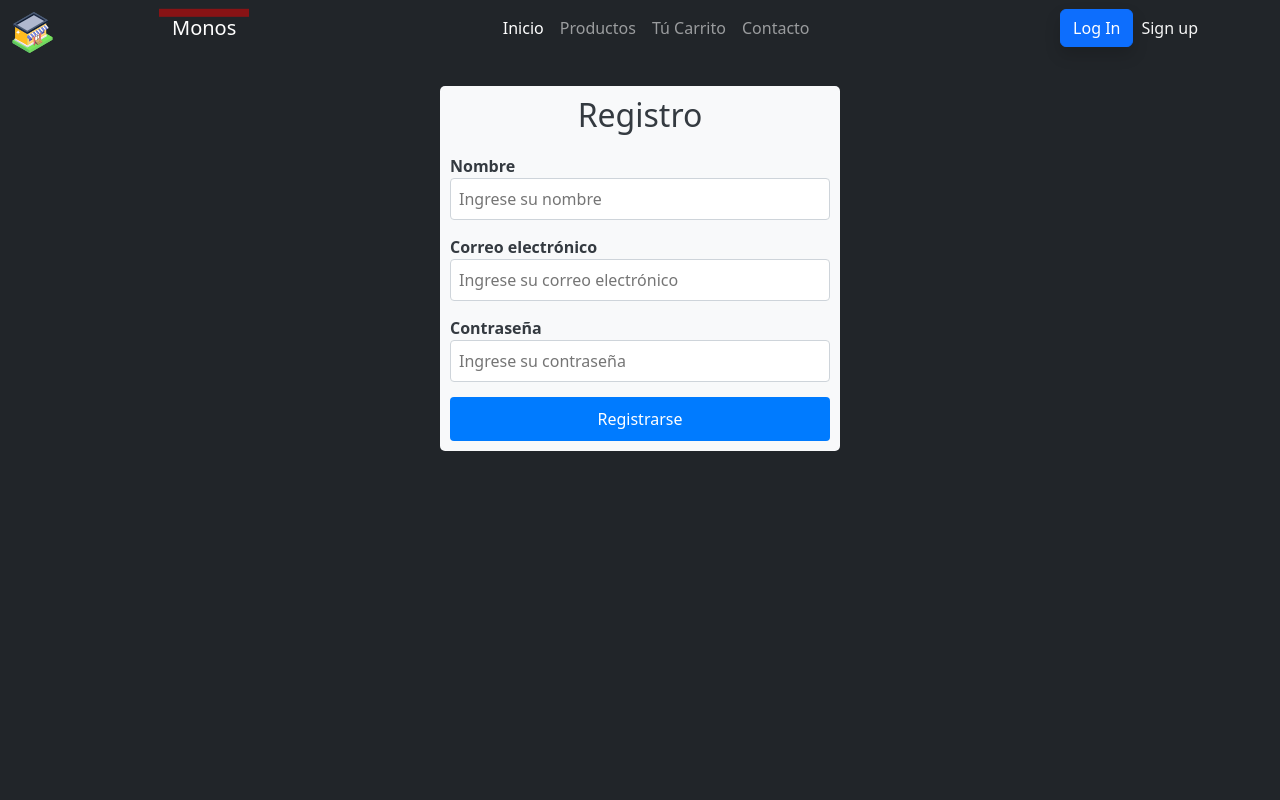
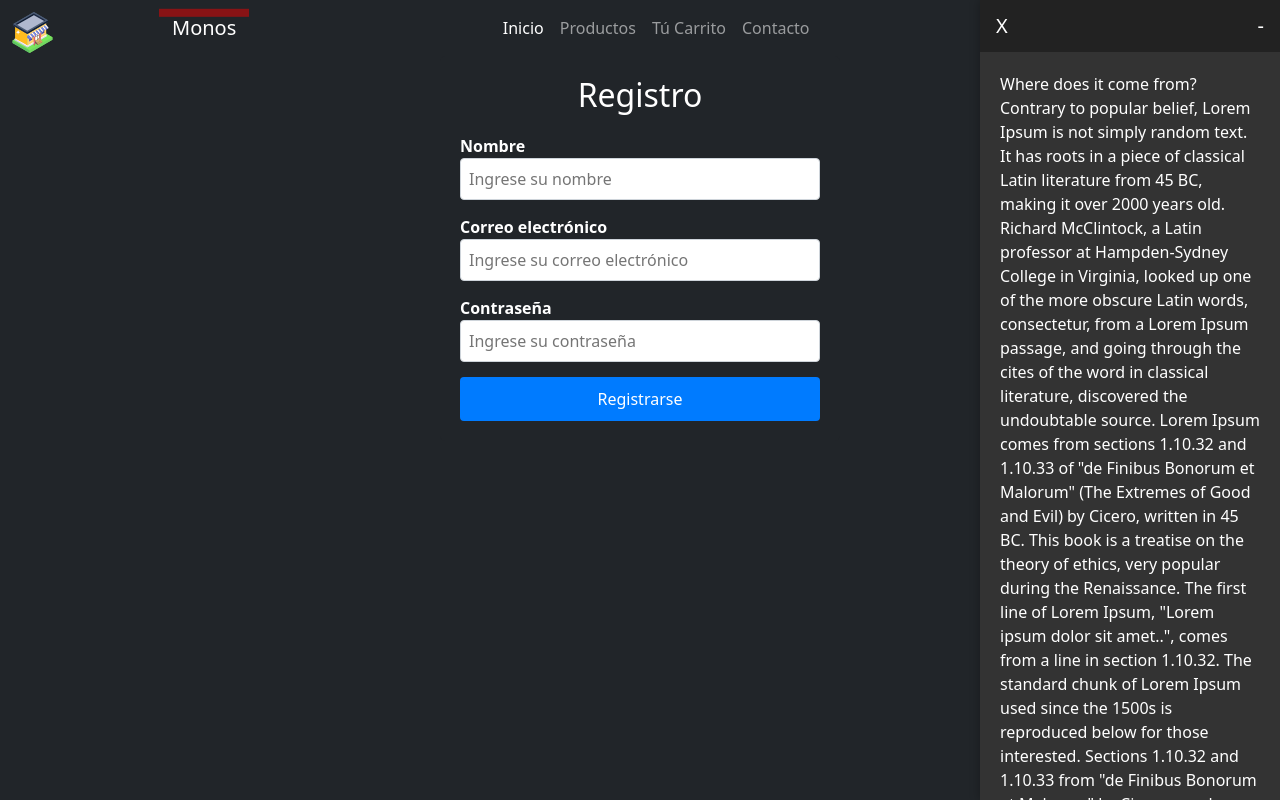
Before and after one commit to camilitwo/angular-venta-app, an Angular app: page /signup in a window 1280 px wide. Built offline with nearby package versions, Linux system fonts and the light colour scheme.

Commit message:
se añade barra lateral, como prueba

```diff
--- a/src/app/app.component.html
+++ b/src/app/app.component.html
@@ -2,3 +2,4 @@
 
 <!-- Aquí va el resto del contenido de tu plantilla -->
 <router-outlet></router-outlet>
+<app-lateral-overlay></app-lateral-overlay>
--- a/src/app/app.module.ts
+++ b/src/app/app.module.ts
@@ -15,6 +15,7 @@ import { ProductsComponent } from './products/products.component';
 import { BrowserAnimationsModule } from '@angular/platform-browser/animations';
 import { HttpClientModule } from '@angular/common/http';
 import { LogoOverlayComponent } from './logo-overlay/logo-overlay.component';
+import { LateralOverlayComponent } from './lateral-overlay/lateral-overlay.component';
 
 
 
@@ -32,6 +33,7 @@ import { LogoOverlayComponent } from './logo-overlay/logo-overlay.component';
     ProductSectionComponent,
     ProductsComponent,
     LogoOverlayComponent,
+    LateralOverlayComponent,
   ],
   imports: [
     BrowserModule,
--- /dev/null
+++ b/src/app/lateral-overlay/lateral-overlay.component.css
@@ -0,0 +1,74 @@
+aside {
+  position: fixed;
+  top: 0;
+  right: 0;
+  width: 300px;
+  height: 100%;
+  background-color: #333;
+  color: #fff;
+  box-shadow: 0 0 10px rgba(0, 0, 0, 0.3);
+  transition: width 0.3s;
+  z-index: 9999;
+}
+
+aside.minimized {
+  width: 60px;
+}
+
+aside.closed {
+  display: none;
+}
+
+.overlay-header {
+  display: flex;
+  justify-content: space-between;
+  align-items: center;
+  padding: 10px;
+  background-color: #222;
+}
+
+.overlay-header button {
+  background-color: transparent;
+  border: none;
+  color: #fff;
+  font-size: 20px;
+  cursor: pointer;
+  transition: transform 0.3s;
+}
+
+.overlay-header button.close:hover {
+  transform: scale(1.1);
+}
+
+.overlay-header button.minimize {
+  font-size: 24px;
+  margin-right: 5px;
+}
+
+.overlay-header button.minimize:hover {
+  transform: scale(1.1);
+}
+
+.overlay-content {
+  padding: 20px;
+}
+
+.overlay-footer {
+  padding: 10px;
+  text-align: right;
+  background-color: #222;
+}
+
+.overlay-footer button {
+  background-color: #fff;
+  color: #333;
+  padding: 8px 16px;
+  border-radius: 4px;
+  border: none;
+  cursor: pointer;
+  transition: background-color 0.3s;
+}
+
+.overlay-footer button:hover {
+  background-color: #f1f1f1;
+}
--- /dev/null
+++ b/src/app/lateral-overlay/lateral-overlay.component.html
@@ -0,0 +1,13 @@
+<aside [ngClass]="{ 'minimized': isMinimized, 'closed': isClosed }">
+    <div class="overlay-header">
+        <button (click)="closeOverlay()">X</button>
+      <button (click)="toggleMinimize()">-</button>
+
+    </div>
+    <div class="overlay-content">
+        Where does it come from?
+        Contrary to popular belief, Lorem Ipsum is not simply random text. It has roots in a piece of classical Latin literature from 45 BC, making it over 2000 years old. Richard McClintock, a Latin professor at Hampden-Sydney College in Virginia, looked up one of the more obscure Latin words, consectetur, from a Lorem Ipsum passage, and going through the cites of the word in classical literature, discovered the undoubtable source. Lorem Ipsum comes from sections 1.10.32 and 1.10.33 of "de Finibus Bonorum et Malorum" (The Extremes of Good and Evil) by Cicero, written in 45 BC. This book is a treatise on the theory of ethics, very popular during the Renaissance. The first line of Lorem Ipsum, "Lorem ipsum dolor sit amet..", comes from a line in section 1.10.32.
+
+        The standard chunk of Lorem Ipsum used since the 1500s is reproduced below for those interested. Sections 1.10.32 and 1.10.33 from "de Finibus Bonorum et Malorum" by Cicero are also reproduced in their exact original form, accompanied by English versions from the 1914 translation by H. Rackham.
+    </div>
+  </aside>
--- /dev/null
+++ b/src/app/lateral-overlay/lateral-overlay.component.ts
@@ -0,0 +1,20 @@
+import { Component } from '@angular/core';
+
+@Component({
+  selector: 'app-lateral-overlay',
+  templateUrl: './lateral-overlay.component.html',
+  styleUrls: ['./lateral-overlay.component.css']
+})
+export class LateralOverlayComponent {
+  isMinimized = false;
+  isClosed = false;
+
+  toggleMinimize() {
+    this.isMinimized = !this.isMinimized;
+  }
+
+  closeOverlay() {
+    this.isClosed = true;
+  }
+
+}
--- a/src/app/login/login.component.css
+++ b/src/app/login/login.component.css
@@ -2,14 +2,14 @@
   max-width: 400px;
   margin: 0 auto;
   padding: 20px;
-  background-color: #f8f9fa;
-  color: #343a40;
+  background-color: #212529;
+  color: #ffff;
   border-radius: 5px;
 }
 
 .login-container h2 {
   text-align: center;
-  color: #343a40;
+  color: #ffff;
 }
 
 .login-container form {
@@ -23,7 +23,7 @@
 .login-container label {
   display: block;
   font-weight: bold;
-  color: #343a40;
+  color: #ffff;
 }
 
 .login-container input[type="text"],
@@ -33,7 +33,7 @@
   padding: 8px;
   border: 1px solid #ced4da;
   border-radius: 4px;
-  color: #495057;
+  color: #ffff;
 }
 
 .login-container button {
--- a/src/app/signup/signup.component.css
+++ b/src/app/signup/signup.component.css
@@ -2,14 +2,14 @@
   max-width: 400px;
   margin: 0 auto;
   padding: 20px;
-  background-color: #f8f9fa;
-  color: #343a40;
+  background-color: #212529;
+  color: #ffff;
   border-radius: 5px;
 }
 
 .signup-container h2 {
   text-align: center;
-  color: #343a40;
+  color: #ffff;
 }
 
 .signup-container form {
@@ -23,7 +23,7 @@
 .signup-container label {
   display: block;
   font-weight: bold;
-  color: #343a40;
+  color: #ffff;
 }
 
 .signup-container input[type="text"],
@@ -33,7 +33,7 @@
   padding: 8px;
   border: 1px solid #ced4da;
   border-radius: 4px;
-  color: #495057;
+  color: #ffff;
 }
 
 .signup-container button {
--- a/src/app/signup/signup.component.html
+++ b/src/app/signup/signup.component.html
@@ -1,5 +1,6 @@
 <app-navbar></app-navbar>
-<div class="signup-container" style="padding: 10px; margin-top: 30px;">
+
+<div class="signup-container">
   <h2>Registro</h2>
   <form>
     <div class="form-group">
```
Also changed, not shown: 1 other file (tests, documents, lock files or other folders). Lines whose indentation alone changed are shown as unchanged.
